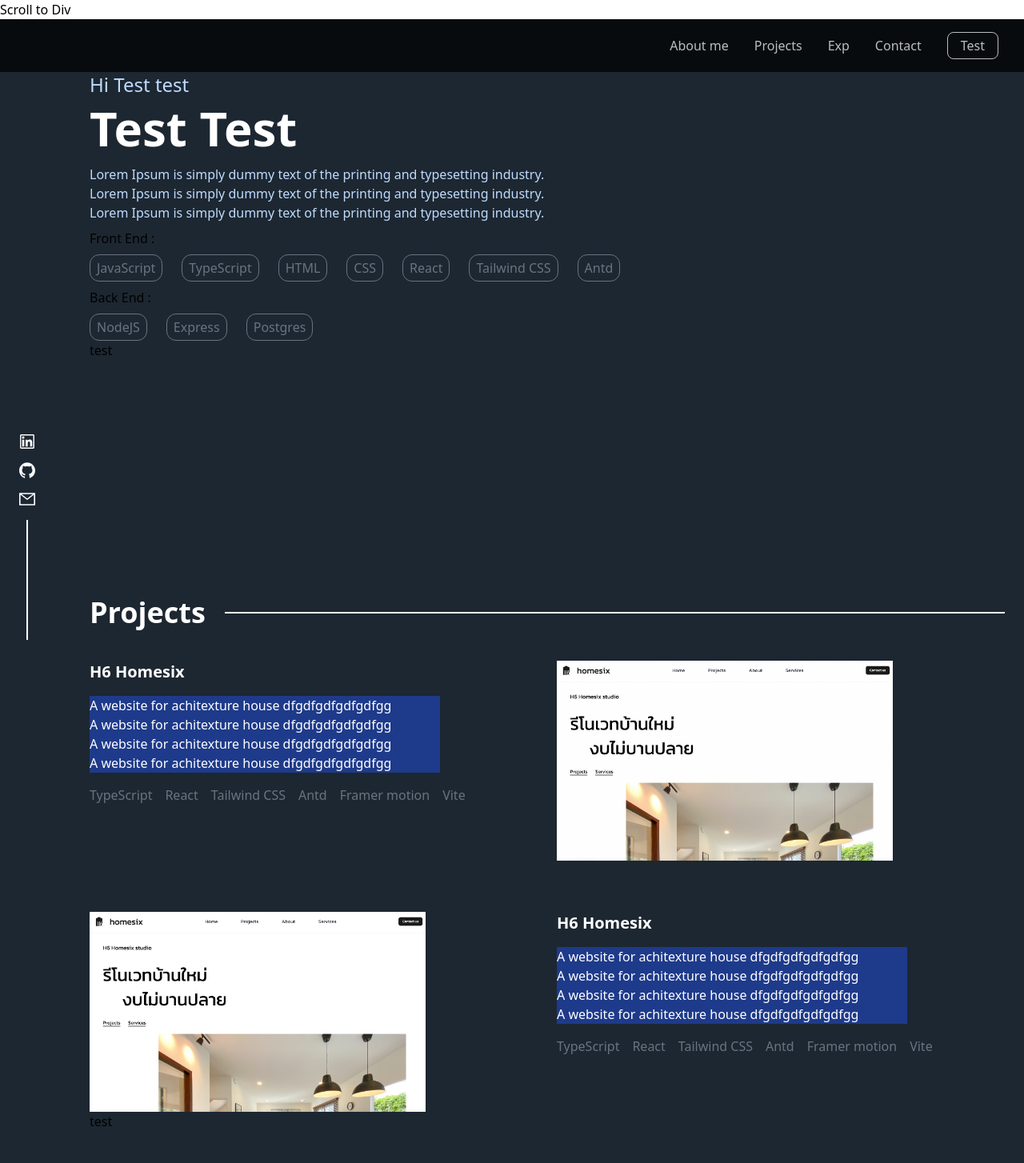
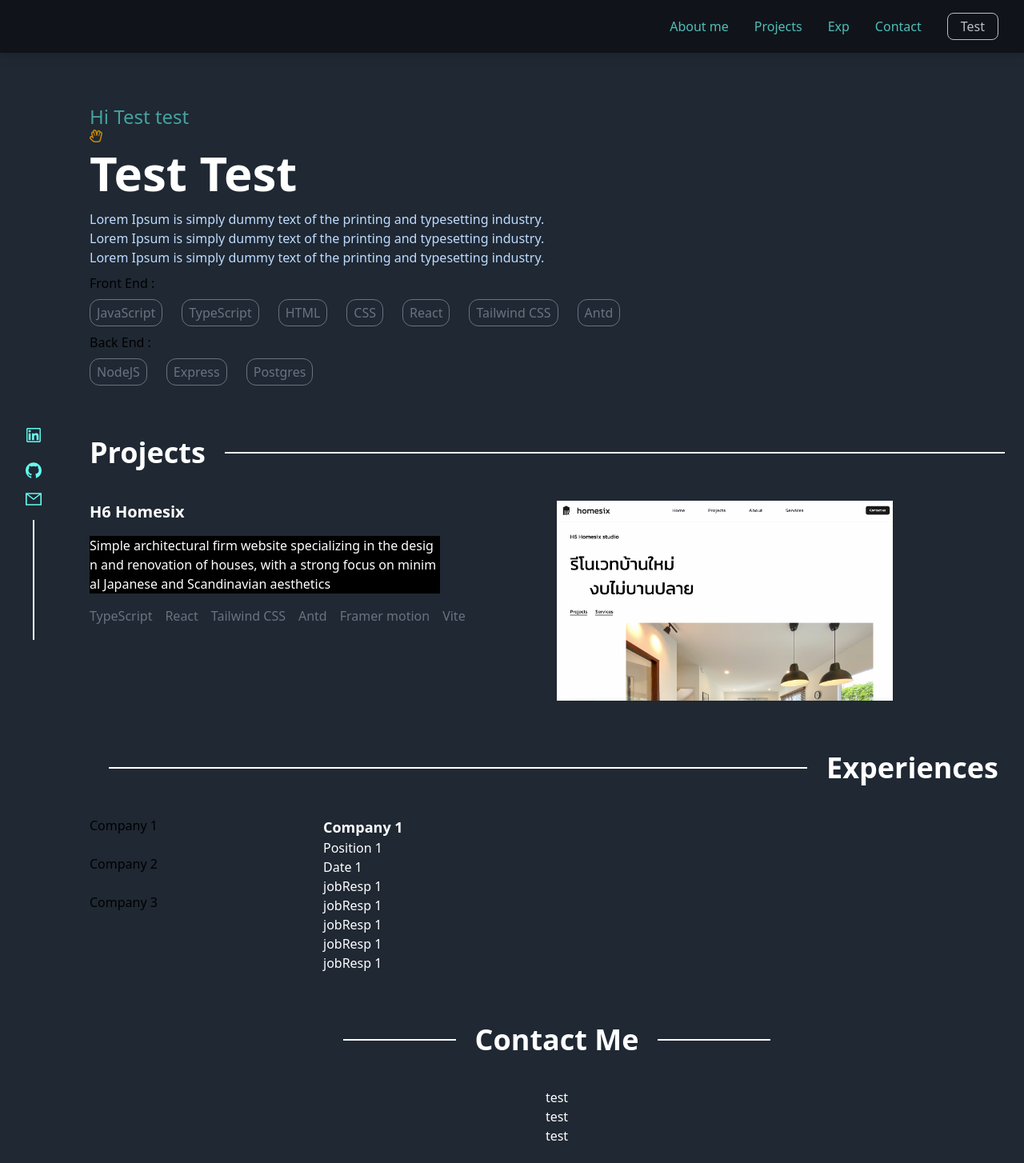
Before and after one commit to BornDhamachart/portfolioWebsite, a React (Vite) app: page / in a window 1280 px wide. Shown: the top 1454 px of the page at 80% size. Built offline with nearby package versions, Linux system fonts and the light colour scheme.

Commit message:
update overall page

```diff
--- a/index.html
+++ b/index.html
@@ -4,12 +4,9 @@
     <meta charset="UTF-8" />
     <link rel="icon" type="image/svg+xml" href="/vite.svg" />
     <meta name="viewport" content="width=device-width, initial-scale=1.0" />
-    <link rel="preconnect" href="https://fonts.googleapis.com" />
-    <link rel="preconnect" href="https://fonts.gstatic.com" crossorigin />
-    <link
-      href="https://fonts.googleapis.com/css2?family=Kanit:wght@200;400&display=swap"
-      rel="stylesheet"
-    />
+    <link rel="preconnect" href="https://fonts.googleapis.com">
+<link rel="preconnect" href="https://fonts.gstatic.com" crossorigin>
+<link href="https://fonts.googleapis.com/css2?family=Kanit:wght@200&family=Open+Sans:wght@300&display=swap" rel="stylesheet">
     <title>Dhamachart Chanprasartsuk</title>
   </head>
   <body>
--- a/package.json
+++ b/package.json
@@ -13,7 +13,8 @@
     "@ant-design/icons": "^5.2.5",
     "framer-motion": "^10.16.1",
     "react": "^18.2.0",
-    "react-dom": "^18.2.0"
+    "react-dom": "^18.2.0",
+    "react-icons": "^4.10.1"
   },
   "devDependencies": {
     "@types/react": "^18.2.15",
--- a/src/App.tsx
+++ b/src/App.tsx
@@ -5,16 +5,18 @@ import Projects from "./Components/Projects";
 import ContactMe from "./Components/ContactMe";
 import Experience from "./Components/Experience";
 import SideLink from "./Components/SideLink";
-import Navbar from "./Components/Navbar";
 import Footer from "./Components/Footer";
 import { useRef } from "react";
 
 function App() {
-  const contactMeRef = useRef<HTMLDivElement | null>(null);
+  const aboutMeRef = useRef<HTMLDivElement | null>(null);
+  const projectsRef = useRef<HTMLDivElement | null>(null);
+  const expRef = useRef<HTMLDivElement | null>(null);
+  const contactRef = useRef<HTMLDivElement | null>(null);
 
-  const scrollToDiv = () => {
-    if (contactMeRef.current) {
-      contactMeRef.current.scrollIntoView({
+  const scrollTo = (ref: any) => {
+    if (ref.current) {
+      ref.current.scrollIntoView({
         behavior: "smooth", // Add smooth scrolling effect
         block: "start", // Scroll to the top of the element
       });
@@ -23,24 +25,58 @@ function App() {
 
   return (
     <>
-      <button onClick={scrollToDiv}>Scroll to Div</button>
-      <div className="bg-ivory w-full h-full">
+      <div className="bg-custom-gray1 w-full h-full">
         <div>
           <div className="sticky top-0">
-            <Navbar />
+            <div className="flex justify-end bg-custom-black opacity-70 w-full drop-shadow-lg">
+              <div className="flex justify-evenly items-center gap-8 px-8 py-4 text-custom-blue1 hover:text-white">
+                <div
+                  className="cursor-pointer"
+                  onClick={() => scrollTo(aboutMeRef)}
+                >
+                  About me
+                </div>
+                <div
+                  className="cursor-pointer"
+                  onClick={() => scrollTo(projectsRef)}
+                >
+                  Projects
+                </div>
+                <div
+                  className="cursor-pointer"
+                  onClick={() => scrollTo(expRef)}
+                >
+                  Exp
+                </div>
+                <div
+                  className="cursor-pointer"
+                  onClick={() => scrollTo(contactRef)}
+                >
+                  Contact
+                </div>
+                <a
+                  className="border border-white hover:border-custom-blue1 px-4 py-1 rounded-lg cursor-pointer hover:text-custom-blue1 text-white"
+                  href=""
+                  target="_blank"
+                >
+                  Test
+                </a>
+              </div>
+            </div>
           </div>
-          <div className="pl-28">
+          <div className="pl-28 mt-16" ref={aboutMeRef}>
             <AboutMe />
           </div>
         </div>
         <div className="pl-28">
           <TechStack />
-          <div className="h-64">test</div>
-          <Projects />
-          <div className="h-64">test</div>
-          <Experience />
-          <div className="h-64">test</div>
-          <div ref={contactMeRef}>
+          <div ref={projectsRef}>
+            <Projects />
+          </div>
+          <div ref={expRef}>
+            <Experience />
+          </div>
+          <div ref={contactRef}>
             <ContactMe />
           </div>
 
--- a/src/Components/AboutMe.tsx
+++ b/src/Components/AboutMe.tsx
@@ -1,4 +1,6 @@
 import { motion } from "framer-motion";
+import { FaRegHandSpock } from 'react-icons/fa';
+
 const AboutMe = () => {
   const item = {
     hidden: { opacity: 0 },
@@ -37,20 +39,28 @@ const AboutMe = () => {
     <>
       <motion.div initial="hidden" animate="show" variants={container}>
         <motion.div
-          className="text-blue-200"
+          className=""
           initial="hidden"
           animate="show"
           variants={item}
         >
           {hello.split("").map((letter: string, idx: number) => (
             <motion.span
-              className="text-2xl"
+              className="text-2xl text-custom-blue2"
               variants={letterAnimation}
               key={idx}
             >
               {letter}
             </motion.span>
           ))}
+          <motion.span
+          className="hover:rotate-3 text-yellow-600 hover:scale-105"
+          initial="hidden"
+          animate="show"
+          variants={item}
+          >
+            <FaRegHandSpock />
+          </motion.span>
         </motion.div>
         <motion.div className="font-bold text-6xl text-white mt-2">
           Test Test{" "}
--- a/src/Components/ContactMe.tsx
+++ b/src/Components/ContactMe.tsx
@@ -61,9 +61,9 @@ const ContactMe = () => {
             animate={mainControls}
             variants={item}
           >
-            <div>dfgdsfghdshgshghdhdfghfgdhhdfghhfgh</div>
-            <div>dfgdsfghdshgshghdhdfghfgdhhdfghhfgh</div>
-            <div>dfgdsfghdshgshghdhdfghfgdhhdfghhfgh</div>
+            <div>test</div>
+            <div>test</div>
+            <div>test</div>
           </motion.div>
           <motion.div
             className="w-full flex justify-center mt-6"
--- a/src/Components/Navbar.tsx
+++ /dev/null
@@ -1,21 +0,0 @@
-const Navbar = () => {
-  return (
-    <div className="flex justify-end bg-black opacity-70 w-full">
-      <div className="flex justify-evenly items-center gap-8 text-white px-8 py-4">
-        <div>About me</div>
-        <div>Projects</div>
-        <div>Exp</div>
-        <div>Contact</div>
-        <a
-          className="border border-white px-4 py-1 rounded-lg cursor-pointer"
-          href=""
-          target="_blank"
-        >
-          Test
-        </a>
-      </div>
-    </div>
-  );
-};
-
-export default Navbar;
--- a/src/Components/Projects.tsx
+++ b/src/Components/Projects.tsx
@@ -82,6 +82,11 @@ const Projects = () => {
     <>
       <div ref={ref}>
         <motion.div
+          initial="hidden"
+          animate={mainControls}
+          variants={container}
+        >
+          <motion.div
             className="flex items-center mb-10 mt-16"
             initial="hidden"
             animate={mainControls}
@@ -103,7 +108,7 @@ const Projects = () => {
             ></motion.div>
           </motion.div>
 
-        <div className="flex justify-between">
+          <div className="flex justify-evenly">
             <motion.div
               className="w-1/2"
               initial="hidden"
@@ -111,11 +116,12 @@ const Projects = () => {
               variants={item}
             >
               <div className="text-white font-bold text-xl">H6 Homesix</div>
-            <div className="text-white  bg-blue-900 w-3/4 mt-4">
-              <p>A website for achitexture house dfgdfgdfgdfgdfgg</p>
-              <p>A website for achitexture house dfgdfgdfgdfgdfgg</p>
-              <p>A website for achitexture house dfgdfgdfgdfgdfgg</p>
-              <p>A website for achitexture house dfgdfgdfgdfgdfgg</p>
+              <div className="text-white bg-black w-3/4 mt-4">
+                <p className="break-all">
+                  Simple architectural firm website specializing in the design
+                  and renovation of houses, with a strong focus on minimal
+                  Japanese and Scandinavian aesthetics
+                </p>
               </div>
               <div className="flex gap-4 mt-4">
                 {items.map((r: string) => (
@@ -137,34 +143,6 @@ const Projects = () => {
               ></motion.div>
             </div>
           </div>
-
-        <motion.div
-          className="flex justify-between mt-16"
-          initial="hidden"
-          animate={mainControls}
-          variants={item}
-        >
-          <div className="w-1/2">
-            <img
-              alt="h6homesix"
-              src="./h6homesix.png"
-              className="w-[420px] h-[250px]"
-            />
-          </div>
-          <div className="w-1/2">
-            <div className="text-white font-bold text-xl">H6 Homesix</div>
-            <div className="text-white  bg-blue-900 w-3/4 mt-4">
-              <p>A website for achitexture house dfgdfgdfgdfgdfgg</p>
-              <p>A website for achitexture house dfgdfgdfgdfgdfgg</p>
-              <p>A website for achitexture house dfgdfgdfgdfgdfgg</p>
-              <p>A website for achitexture house dfgdfgdfgdfgdfgg</p>
-            </div>
-            <div className="flex gap-4 mt-4">
-              {items.map((r: string) => (
-                <div className=" text-gray-500">{r}</div>
-              ))}
-            </div>
-          </div>
         </motion.div>
       </div>
     </>
--- a/src/Components/SideLink.tsx
+++ b/src/Components/SideLink.tsx
@@ -21,13 +21,13 @@ const SideLink = () => {
 
   return (
     <motion.div
-      className="flex-col flex justify-evenly gap-4 text-white px-6"
+      className="flex-col flex justify-evenly gap-4 text-custom-blue1 hover:text-white px-6"
       initial="hidden"
       animate="show"
       variants={item}
     >
       <a
-        className="cursor-pointer text-xl flex justify-center"
+        className="cursor-pointer text-xl flex justify-center rounded-full p-2 hover:bg-gray-400 hover:bg-opacity-50"
         href=""
         target="_blank"
       >
--- a/tailwind.config.js
+++ b/tailwind.config.js
@@ -6,17 +6,12 @@ export default {
   ],
   theme: {
     extend: {
-      backgroundColor: {
-        'custom-blue': '#0B3C5D',
-        'sky-blue': '#328CC1',
-        'gold': '#D9B310',
-        'ivory': '#1D2731',
-      },
-      textColor: {
-        'custom-blue': '#0B3C5D',
-        'sky-blue': '#328CC1',
-        'gold': '#D9B310',
-        'ivory': '#1D2731',
+      colors: {
+        'custom-black': '#0B0C10',
+        'custom-gray1': '#1F2833',
+        'custom-gray2': '#C5C6C7',
+        'custom-blue1': '#66FCF1',
+        'custom-blue2': '#45A29E'
       },
   },
   },
```
Also changed, not shown: 1 other file (tests, documents, lock files or other folders). Lines whose indentation alone changed are shown as unchanged.
